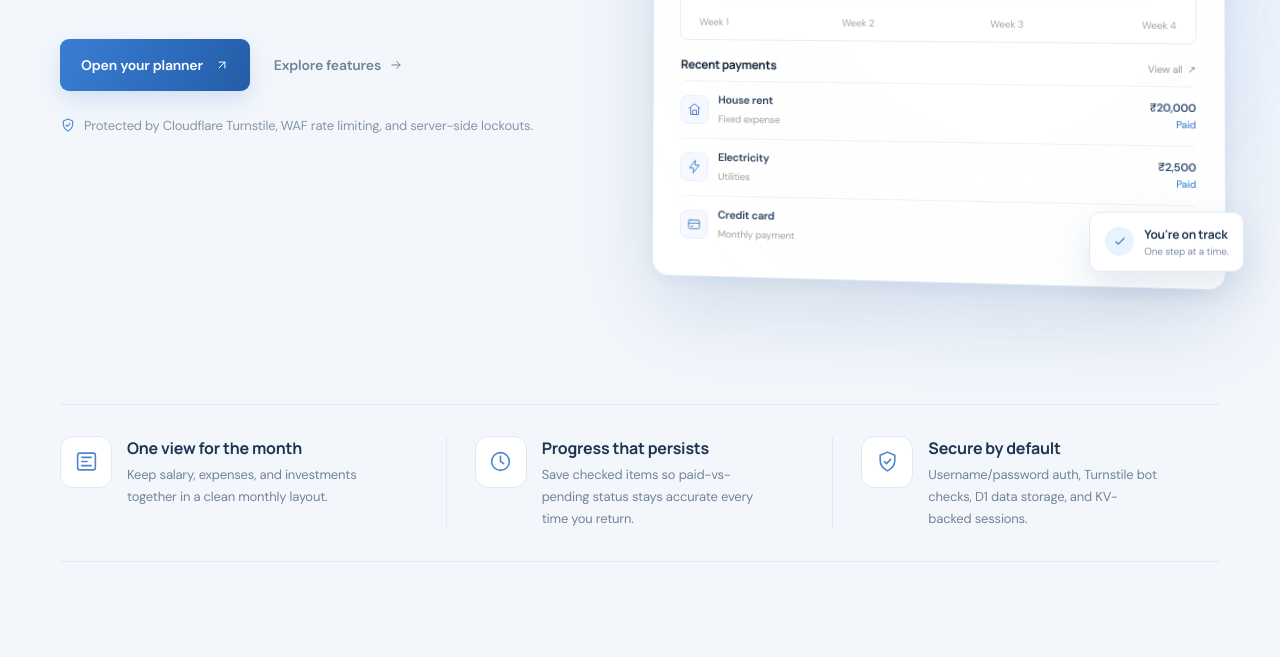
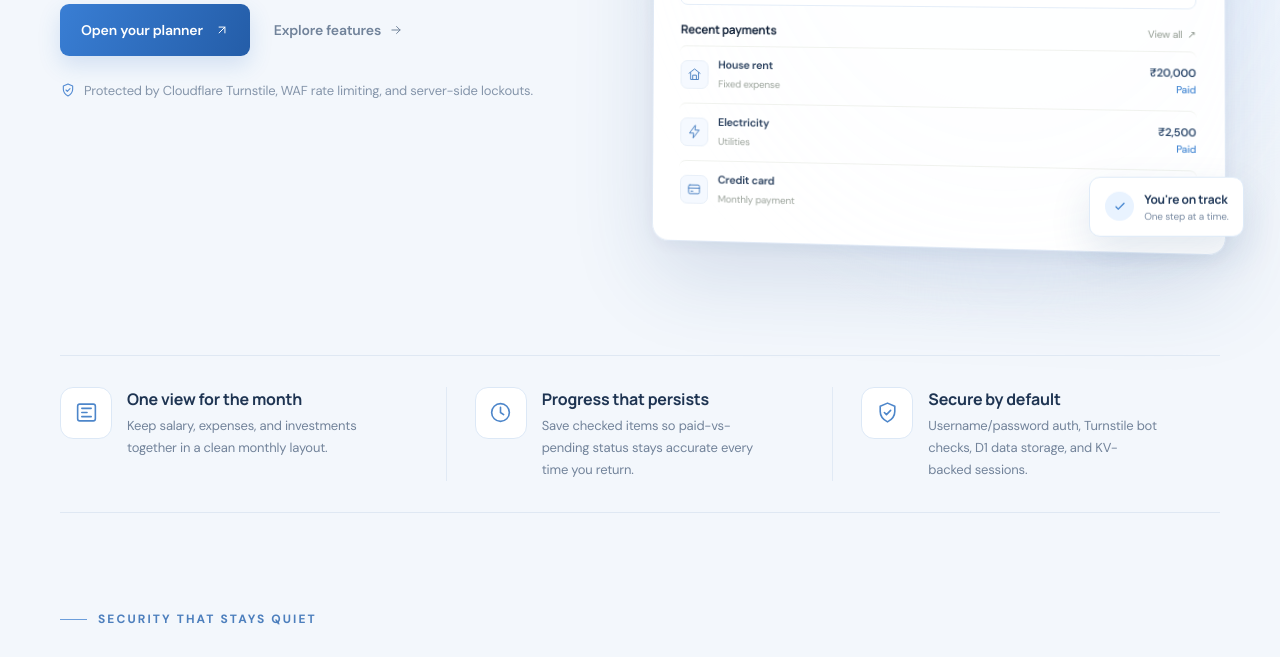
Before and after one commit to mashroor1in/personal-finance, a plain HTML site: page index.html in a window 1280 px wide. Shown: the part 651-1308 px from the top of the page. Drawn offline with Linux system fonts and the light colour scheme.

```diff
--- a/index.html
+++ b/index.html
@@ -130,7 +130,7 @@
   .nav-right>a:not(.nav-cta):hover{color:#2f6fc5}
   .nav-cta{font-size:14px;padding:13px 18px;background:linear-gradient(115deg,#397ed4,#245da8);border-radius:9px;box-shadow:0 8px 20px rgba(47,111,197,.16)}
   .nav-cta:hover,.button-primary:hover{background:linear-gradient(115deg,#2d71c7,#194f95);box-shadow:0 12px 27px rgba(47,111,197,.23)}
-  .hero{min-height:700px;gap:62px;padding:75px 0 86px;isolation:isolate}
+  .hero{min-height:620px;gap:62px;padding:40px 0 72px;isolation:isolate}
   .hero::before{content:"";position:absolute;z-index:-1;width:520px;height:520px;right:22%;top:1%;border-radius:50%;background:radial-gradient(circle,rgba(123,174,239,.15),rgba(190,215,245,.08) 45%,transparent 72%);filter:blur(12px);animation:ambient-drift 16s ease-in-out infinite alternate}
   .hero::after{content:"";position:absolute;z-index:-1;right:-60px;top:80px;width:230px;height:230px;opacity:.35;background-image:radial-gradient(#8eb4e5 1px,transparent 1px);background-size:15px 15px;mask-image:radial-gradient(circle,black,transparent 72%);animation:dot-drift 18s linear infinite}
   .eyebrow{font-size:12px;letter-spacing:2.1px;color:#4d7fbd;margin-bottom:29px}
@@ -209,7 +209,7 @@
   @keyframes dash-item{from{opacity:0;transform:translateY(12px)}to{opacity:1;transform:translateY(0)}}
   @keyframes cap-rise{from{opacity:0;transform:translateY(15px)}to{opacity:1;transform:translateY(0)}}
   @media(max-width:1000px){.hero{gap:36px}.hero h1{font-size:clamp(54px,6.3vw,72px);letter-spacing:-4.5px}}
-  @media(max-width:760px){.nav{height:76px}.brand{font-size:17px}.nav-right{gap:13px}.nav-cta{font-size:13px;padding:11px 13px}.hero{padding:60px 0 49px;gap:27px}.hero h1{font-size:clamp(53px,11.8vw,70px);letter-spacing:-4px}.hero-copy>p{font-size:16px;line-height:1.8;margin:21px 0 25px}.eyebrow{font-size:11px;margin-bottom:22px}.visual{padding:6px 2px 26px}.dashboard{animation:float-card 8s ease-in-out infinite;padding:18px}.balance{font-size:34px}.mini-stat strong{font-size:18px}.capabilities{padding:8px 0}.capability,.capability:first-child,.capability:last-child{padding:18px 0}.capability strong{font-size:14px}.capability p{font-size:13px}.closing{padding:62px 0}.closing h2{font-size:38px}.closing p{font-size:14px}}
+  @media(max-width:760px){.nav{height:76px}.brand{font-size:17px}.nav-right{gap:13px}.nav-cta{font-size:13px;padding:11px 13px}.hero{padding:34px 0 49px;gap:27px}.hero h1{font-size:clamp(53px,11.8vw,70px);letter-spacing:-4px}.hero-copy>p{font-size:16px;line-height:1.8;margin:21px 0 25px}.eyebrow{font-size:11px;margin-bottom:22px}.visual{padding:6px 2px 26px}.dashboard{animation:float-card 8s ease-in-out infinite;padding:18px}.balance{font-size:34px}.mini-stat strong{font-size:18px}.capabilities{padding:8px 0}.capability,.capability:first-child,.capability:last-child{padding:18px 0}.capability strong{font-size:14px}.capability p{font-size:13px}.closing{padding:62px 0}.closing h2{font-size:38px}.closing p{font-size:14px}}
   @media(max-width:420px){.shell{width:calc(100% - 30px)}.brand{font-size:16px}.hero h1{font-size:51px;letter-spacing:-3.5px}.hero-copy>p{font-size:15px}.button-primary{font-size:13px;padding:15px 16px}.dashboard{padding:15px}.balance{font-size:30px}.mini-stat{padding:11px}.float-note{transform:scale(.9);transform-origin:right bottom}.closing h2{font-size:34px}}
   @media(prefers-reduced-motion:reduce){*,*::before,*::after{scroll-behavior:auto!important;animation-duration:.01ms!important;animation-iteration-count:1!important;transition-duration:.01ms!important}.reveal{opacity:1;transform:none;filter:none}}
 </style>
```
